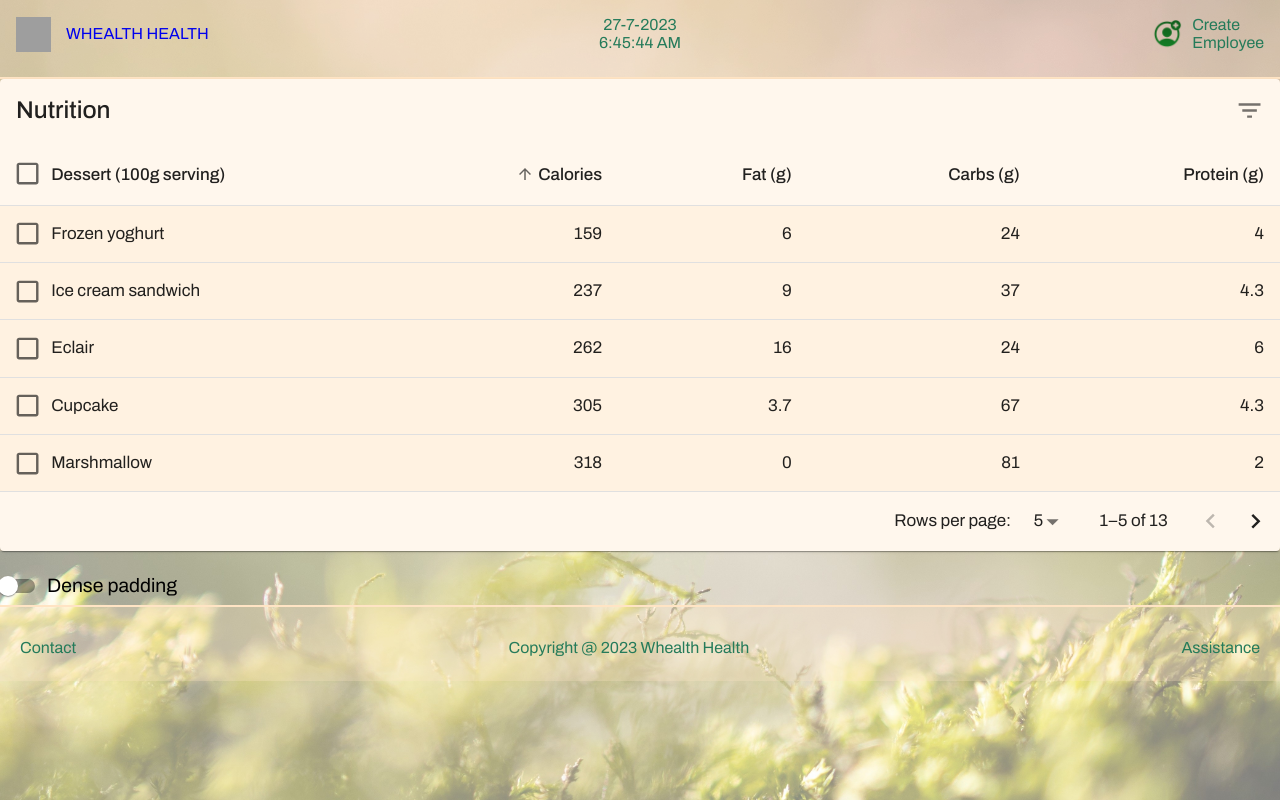
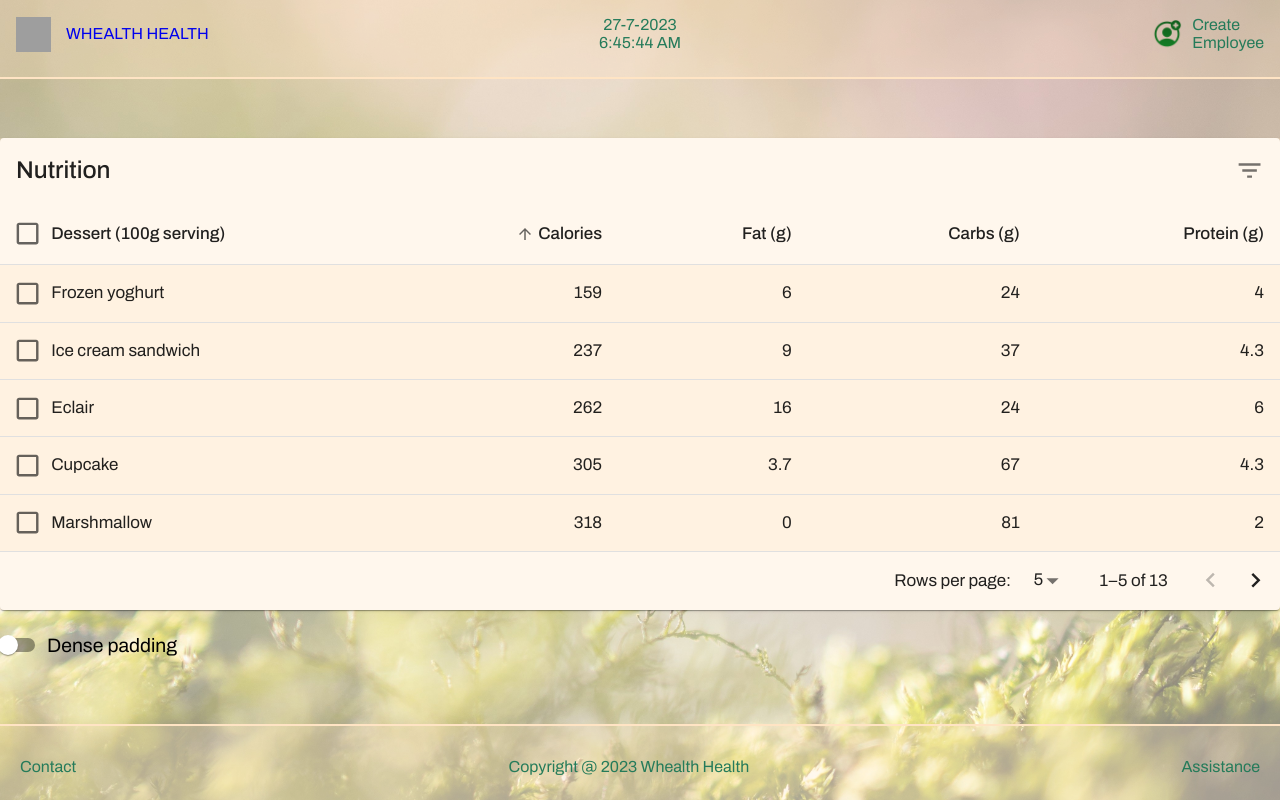
Before and after one commit to Frederic-K/HRnet, a React (Create React App) app: page /manage-employees in a window 1280 px wide. Built offline with nearby package versions, Linux system fonts and the light colour scheme; grey boxes are pictures that could not be loaded.

Commit message:
First set css list of employees page

```diff
--- a/src/pages/ManageEmployees/ManageEmployees.jsx
+++ b/src/pages/ManageEmployees/ManageEmployees.jsx
@@ -320,11 +320,10 @@ export default function ManageEmployees() {
 
   return (
     <>
-      <div className="manageEmployees__container">
-        <div>
+      <div className="manageEmployees__header">
         <Header />
       </div>
-      </div>
+      <div className="manageEmployees__container">
         <main className="manageEmployees__table">
           <Box sx={{ width: '100%' }}>
             <Paper sx={{ width: '100%', mb: 2 }}>
@@ -414,6 +413,7 @@ export default function ManageEmployees() {
             />
           </Box>
         </main>
+      </div>
     </>
   )
 }
--- a/src/pages/ManageEmployees/_manageEmployees.scss
+++ b/src/pages/ManageEmployees/_manageEmployees.scss
@@ -1,16 +1,14 @@
-.manageEmployees__container {
+.manageEmployees {
+  &__header {
     width: 100%;
   }
-
-.manageEmployees__table {
+  &__container {
     width: 100%;
-  // background-color: bisque;
+    margin: auto;
   }
-
-.manageEmployees__table--bg {
+  &__table {
+    &--bg {
       background-color: rgba(255, 228, 196, 0.3);
     }
-
-.manageEmployees__table-header--bg {
-  background-color: rgba(255, 228, 196, 0.649);
   }
+}
```
Lines whose indentation alone changed are shown as unchanged.
